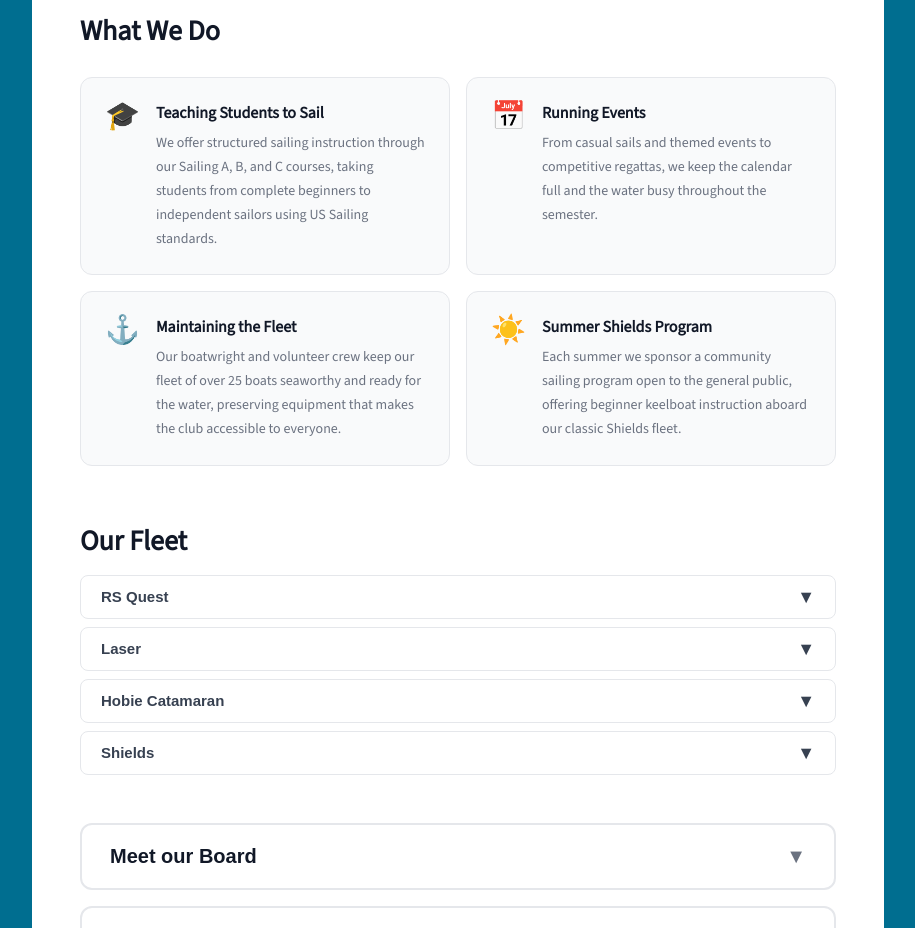
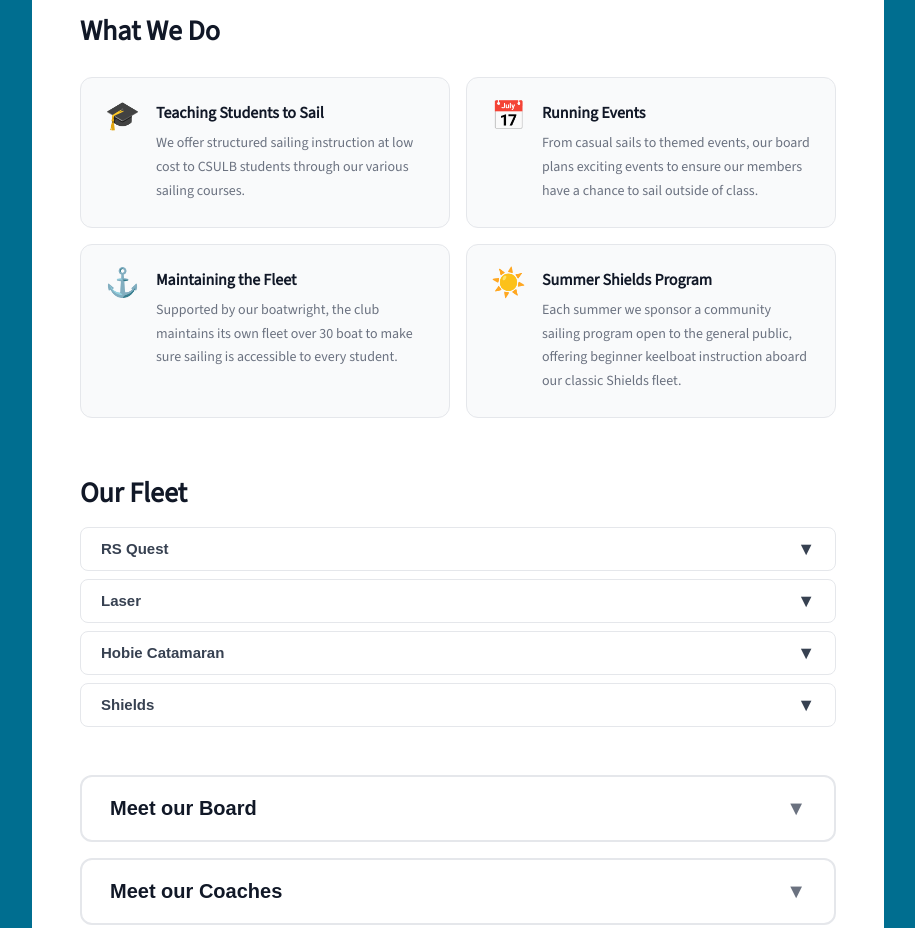
Before and after one commit to InpErros/navis-velata, a Next.js app: page /about in a window 1280 px wide. Shown: the part 840-1768 px from the top of the page, without its empty margins (182-1097 px from the left). Built offline with nearby package versions, Linux system fonts and the light colour scheme; a web font is replaced by a local one.

Commit message:
cleaning up language

```diff
--- a/app/about/page.js
+++ b/app/about/page.js
@@ -4,7 +4,7 @@ import { useState } from 'react';
 
 // ─── Update board members here ───────────────────────────────────────────────
 const boardMembers = [
-  { role: 'Commodore / President', name: 'Gabe Auge' },
+  { role: 'President', name: 'Gabe Auge' },
   { role: 'Vice President',        name: 'James Flores' },
   { role: 'Secretary',             name: 'Rosalie Ahern' },
   { role: 'Treasurer',             name: 'Alison Curd' },
@@ -18,7 +18,7 @@ const coaches = [
   { role: 'Small Boat Sailing Coach',  name: 'Camille Hambly' },
   { role: 'Small Boat Sailing Coach',  name: 'Keith Cares' },
   { role: 'Small Boat Sailing Coach',  name: 'Lucas Demchik' },
-  { role: 'Shields / Keelboat Coach',  name: 'Mossy Kennedy' },
+  { role: 'Keelboat Coach',            name: 'Mossy Kennedy' },
   { role: 'Boatwright',                name: 'Dennis Trombley' },
 ];
 
@@ -57,17 +57,17 @@ const boats = [
 const goals = [
   {
     title: 'Teaching Students to Sail',
-    description: 'We offer structured sailing instruction through our Sailing A, B, and C courses, taking students from complete beginners to independent sailors using US Sailing standards.',
+    description: 'We offer structured sailing instruction at low cost to CSULB students through our various sailing courses.',
     icon: '🎓',
   },
   {
     title: 'Running Events',
-    description: 'From casual sails and themed events to competitive regattas, we keep the calendar full and the water busy throughout the semester.',
+    description: 'From casual sails to themed events, our board plans exciting events to ensure our members have a chance to sail outside of class.',
     icon: '📅',
   },
   {
     title: 'Maintaining the Fleet',
-    description: 'Our boatwright and volunteer crew keep our fleet of over 25 boats seaworthy and ready for the water, preserving equipment that makes the club accessible to everyone.',
+    description: 'Supported by our boatwright, the club maintains its own fleet over 30 boat to make sure sailing is accessible to every student.',
     icon: '⚓',
   },
   {
```
